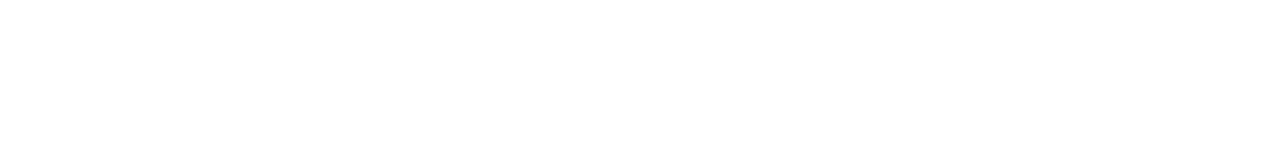
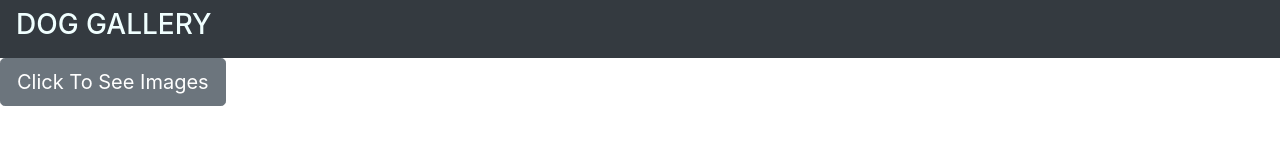
Before and after one commit to Ezra-Kipchumba/project.p1, a plain HTML site: page index.html in a window 1280 px wide. Drawn offline with nearby package versions, Linux system fonts and the light colour scheme.

Commit message:
modify html body

```diff
--- a/index.html
+++ b/index.html
@@ -7,7 +7,7 @@
     <meta name="viewport" content="width=device-width, initial-scale=1, shrink-to-fit=no">
 
     <!-- Bootstrap CSS -->
-    <!-- <link rel="stylesheet" href="https://stackpath.bootstrapcdn.com/bootstrap/4.3.1/css/bootstrap.min.css"
+    <link rel="stylesheet" href="https://stackpath.bootstrapcdn.com/bootstrap/4.3.1/css/bootstrap.min.css"
         integrity="sha384-ggOyR0iXCbMQv3Xipma34MD+dH/1fQ784/j6cY/iJTQUOhcWr7x9JvoRxT2MZw1T" crossorigin="anonymous">
 
     <link rel="stylesheet" href="index.css">
@@ -21,8 +21,6 @@
 
     <button type="button" class="btn btn-secondary btn-lg butt">Click To See Images</button>
     <div class="container my-3">
-        <h3>Top News <span class="badge badge-secondary">by Indian shatabdi News</span></h3>
-    <hr>-->
         <!-- <div class="accordion" id="output"></div>
     </div> -->
 
```
